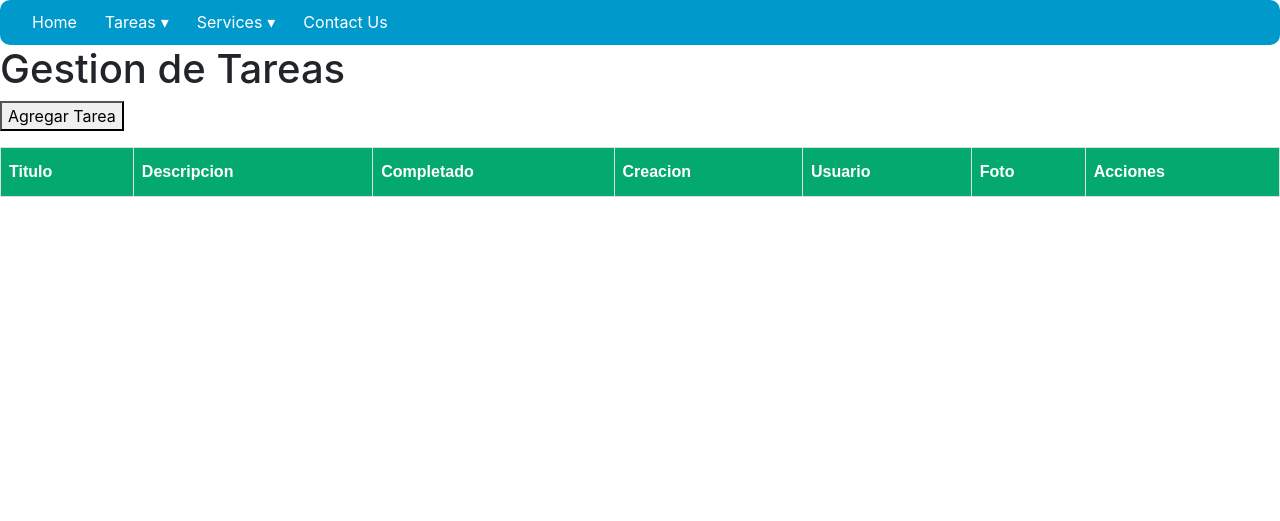
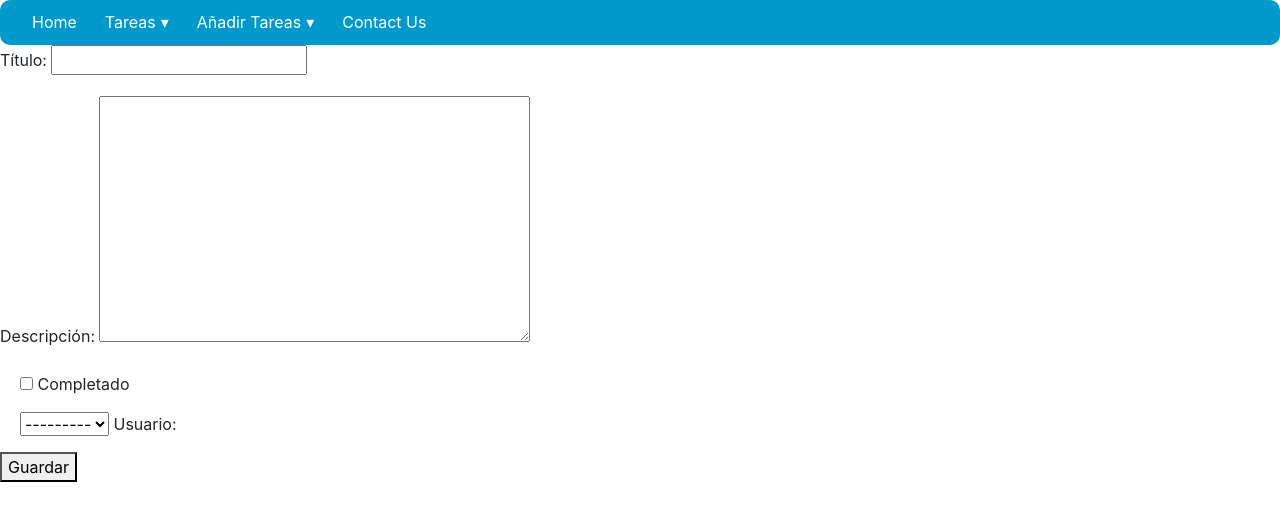
Before and after one commit to david-barrei/TO-DO, a Django app: page /add-task/ in a window 1280 px wide. Shown: the top 521 px of the page. Run offline with Django 5.2, Linux system fonts and the light colour scheme; lists and menus that the app fills with data are empty; some libraries are stand-ins or nearby versions.

Commit message:
restructuracion de platillas

```diff
--- a/Tarea/static/style.css
+++ b/Tarea/static/style.css
@@ -151,3 +151,12 @@
 .modal-header h2 {
   font-size: 20px;
 }
+
+#agregar{
+  width: 300px; /* Ajusta el ancho según sea necesario */
+  padding: 20px;
+  text-align: center;
+  background-color: #f2f2f2;
+  border-radius: 10px;
+  box-shadow: 0 4px 8px rgba(0, 0, 0, 0.1);
+}
--- a/Tarea/templates/add-taks.html
+++ b/Tarea/templates/add-taks.html
@@ -1,4 +1,32 @@
-{% extends "index.html" %}
+{% include 'header.html'%}
 
+{% load bootstrap4 %}
+{% bootstrap_css %}
+{% bootstrap_javascript %}
 
-{% load  static %}
+<div  id = "agregar" id="exampleModal2" >
+    <form class="grid-x grid-margin-x" method='POST' action="{% url 'todo_app:add-task' %}"> {% csrf_token %}
+        <div>
+          <div class="form-group">
+          <label for="{{ form.title.id_for_label }}">Título:</label>
+          {{ form.title }}
+          </div>
+          <div class="form-group">
+          <label for="{{ form.description.id_for_label }}">Descripción:</label>
+          {{ form.description }}
+          </div>
+          <div class="form-group form-check">
+          {{ form.completed }}
+          <label class="form-check-label" for="{{ form.completed.id_for_label }}">Completado</label>
+          </div>
+          <div class="form-group form-check">
+            {{ form.user }}
+            <label class="form-check-label" for="{{ form.completed.id_for_label }}">Usuario:</label>
+          </div>
+
+        </div>
+        <div class="cell small-12">
+            <button type="submit" class="success button">Guardar</button>
+        </div>
+    </form>
+</div>
--- /dev/null
+++ b/Tarea/templates/header.html
@@ -0,0 +1,26 @@
+{% load static %}
+<link rel="stylesheet" href="{% static 'menu.css' %}">
+<nav id='menu'>
+    <input type='checkbox' id='responsive-menu' onclick='updatemenu()'><label></label>
+    <ul>
+      <li><a href='http://'>Home</a></li>
+      <li><a class='dropdown-arrow' href='{% url 'todo_app:task'%}'>Tareas</a>
+        <ul class='sub-menus'>
+          <li><a href='http://'>Products 1</a></li>
+          <li><a href='http://'>Products 2</a></li>
+          <li><a href='http://'>Products 3</a></li>
+          <li><a href='http://'>Products 4</a></li>
+        </ul>
+      </li>
+
+      <li><a class='dropdown-arrow' href='{% url 'todo_app:add-task'%}'>Añadir Tareas</a>
+        <ul class='sub-menus'>
+          <li><a href='http://'>Services 1</a></li>
+          <li><a href='http://'>Services 2</a></li>
+          <li><a href='http://'>Services 3</a></li>
+        </ul>
+      </li>
+      <li><a href='http://'>Contact Us</a></li>
+    </ul>
+</nav>
+<body>
--- a/Tarea/templates/index.html
+++ b/Tarea/templates/index.html
@@ -4,88 +4,17 @@
 <!DOCTYPE html>
 <html lang="es-ec">
 <link rel="stylesheet" href="{% static 'style.css' %}">
-<link rel="stylesheet" href="{% static 'menu.css' %}">
 <title>Tasks</title>
 {% bootstrap_css %}
 {% bootstrap_javascript %}
-<head>
-<style>
-  /* Estilos opcionales para ocultar el formulario inicialmente */
-  #exampleModal2 {
-      display: none;
-      position: fixed;
-      top: 50%;
-      left: 50%;
-      transform: translate(-50%, -50%);
-      background: white;
-      padding: 20px;
-      z-index: 1000;
-  }
-  #imagen {
-    max-width: 10%;
-    height: 10%;
-    border-radius: 10px;
-    box-shadow: 2px 2px 5px rgba(0, 0, 0, 0.5);
-    display: block;
-    margin: 0 auto;
-  }
-</style>
-</head>
 
-<nav id='menu'>
-    <input type='checkbox' id='responsive-menu' onclick='updatemenu()'><label></label>
-    <ul>
-      <li><a href='http://'>Home</a></li>
-      <li><a class='dropdown-arrow' href='{% url 'todo_app:task'%}'>Tareas</a>
-        <ul class='sub-menus'>
-          <li><a href='http://'>Products 1</a></li>
-          <li><a href='http://'>Products 2</a></li>
-          <li><a href='http://'>Products 3</a></li>
-          <li><a href='http://'>Products 4</a></li>
-        </ul>
-      </li>
 
-      <li><a class='dropdown-arrow' href='{% url 'todo_app:add-task'%}'>Services</a>
-        <ul class='sub-menus'>
-          <li><a href='http://'>Services 1</a></li>
-          <li><a href='http://'>Services 2</a></li>
-          <li><a href='http://'>Services 3</a></li>
-        </ul>
-      </li>
-      <li><a href='http://'>Contact Us</a></li>
-    </ul>
-</nav>
+{% include 'header.html'%}
 <body>
   {% block contenido %}
 
   {%endblock contenido%}
   <h1> Gestion de Tareas </h1>
-
-  <p>
-    <button class="button" onclick="mostrarFormulario()" >Agregar Tarea</button>
-  </p>
-
-<!-- This is the first modal -->
-<div  id="exampleModal2" >
-
-    <form class="grid-x grid-margin-x" method='POST' action="{% url 'todo_app:add-task' %}"> {% csrf_token %}
-        <div class="cell small-12">
-
-          <div class="cell small-12">
-            <label style="margin-bottom: 10px; width: 300px;">Titulo: {{ form.title }}</label>
-            <label  style="margin-bottom: 10px; width: 300px;">Descripción: {{ form.description }}</label>
-            <label  style="margin-bottom: 10px; width: 300px;">Completado: {{ form.completed }}</label>
-            <label  style="margin-bottom: 10px; width: 300px;">Usuario: {{ form.user }}</label>
-
-          </div>
-
-        </div>
-        <div class="cell small-12">
-            <button type="submit" class="success button">Guardar</button>
-
-        </div>
-    </form>
-</div>
 
 <table id="customers">
   <tr>
@@ -117,7 +46,6 @@
             {% csrf_token %}
             <button type="submit" class="btn btn-danger">Eliminar</button>
         </form>
-
       </div>
 
     </td>
@@ -126,11 +54,5 @@
 
 </table>
 
-<script>
-  function mostrarFormulario() {
-      var modal = document.getElementById('exampleModal2');
-      modal.style.display = 'block';
-  }
-</script>
 </body>
 </html >
```
Also changed, not shown: 1 other file.
